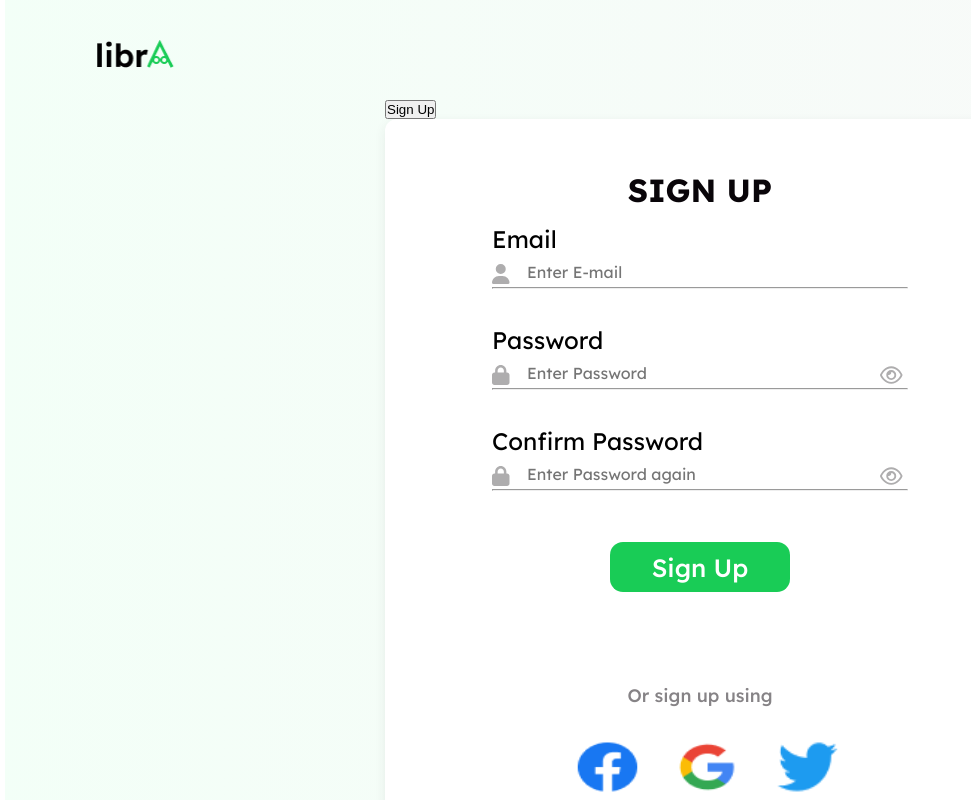
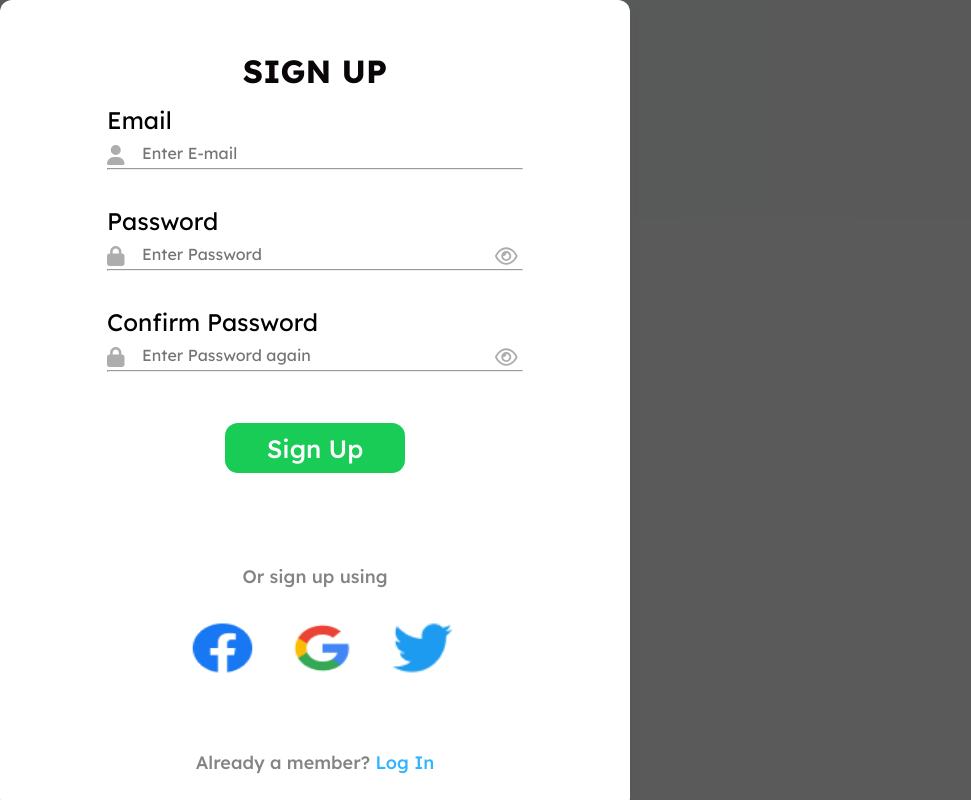
Before and after one commit to Nifix001/Libra, a React (Create React App) app: page /sign-up in a window 1280 px wide. Shown: the top 800 px of the page, without its empty margins (0-971 px from the left). Built offline with nearby package versions, Linux system fonts and the light colour scheme.

Commit message:
New commit

```diff
--- a/src/index.css
+++ b/src/index.css
@@ -991,7 +991,7 @@ span a{
   margin-left: 10px;
 }
 
-.overlay{
+.modal, .overlay{
   width: 100vw;
   height: 100vh;
   top: 0;
@@ -999,5 +999,8 @@ span a{
   right: 0;
   bottom: 0;
   position: fixed;
+}
+
+.overlay{
   background: rgba(49,49,49,0.8);
 }
--- a/src/pages/SignUp.js
+++ b/src/pages/SignUp.js
@@ -44,7 +44,7 @@ export default function SignUp( ) {
         </header>
         <button onClick={toggleModal}>Sign Up</button>
         <div className="modal"></div>
-        <motion.div
+        <motion.div className="overlay"
         initial={{ opacity: 0,}}
         animate={{ opacity: 1,}}
         >
```
